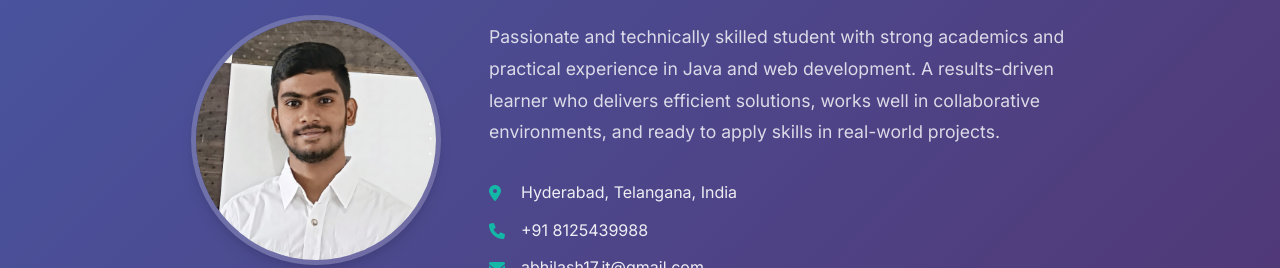
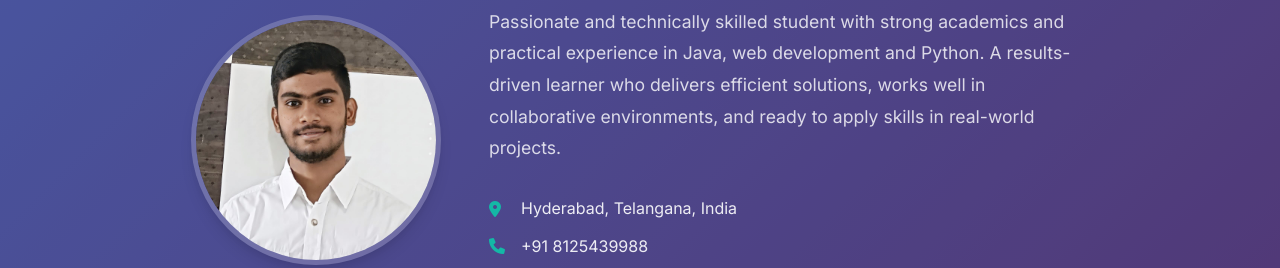
Before and after one commit to Abhilash-B3/Abhilash-Portfolio, a plain HTML site: page index.html in a window 1280 px wide. Shown: the part 260-528 px from the top of the page. Drawn offline with Linux system fonts and the light colour scheme.

Commit message:
Revise portfolio HTML structure and content
Updated the HTML structure and content for the portfolio page, enhancing the hero section, skills, projects, and contact information.

```diff
--- a/index.html
+++ b/index.html
@@ -42,7 +42,7 @@
                     <h1 class="hero-title">Hi, I'm Abhilash B</h1>
                     <h2 class="hero-subtitle">Information Technology Student</h2>
                     <p class="hero-description">
-                        Passionate and technically skilled student with strong academics and practical experience in Java and web development.
+                        Passionate and technically skilled student with strong academics and practical experience in Java, web development and Python.
                         A results-driven learner who delivers efficient solutions, works well in collaborative environments, and ready to apply
                         skills in real-world projects.
                     </p>
```
